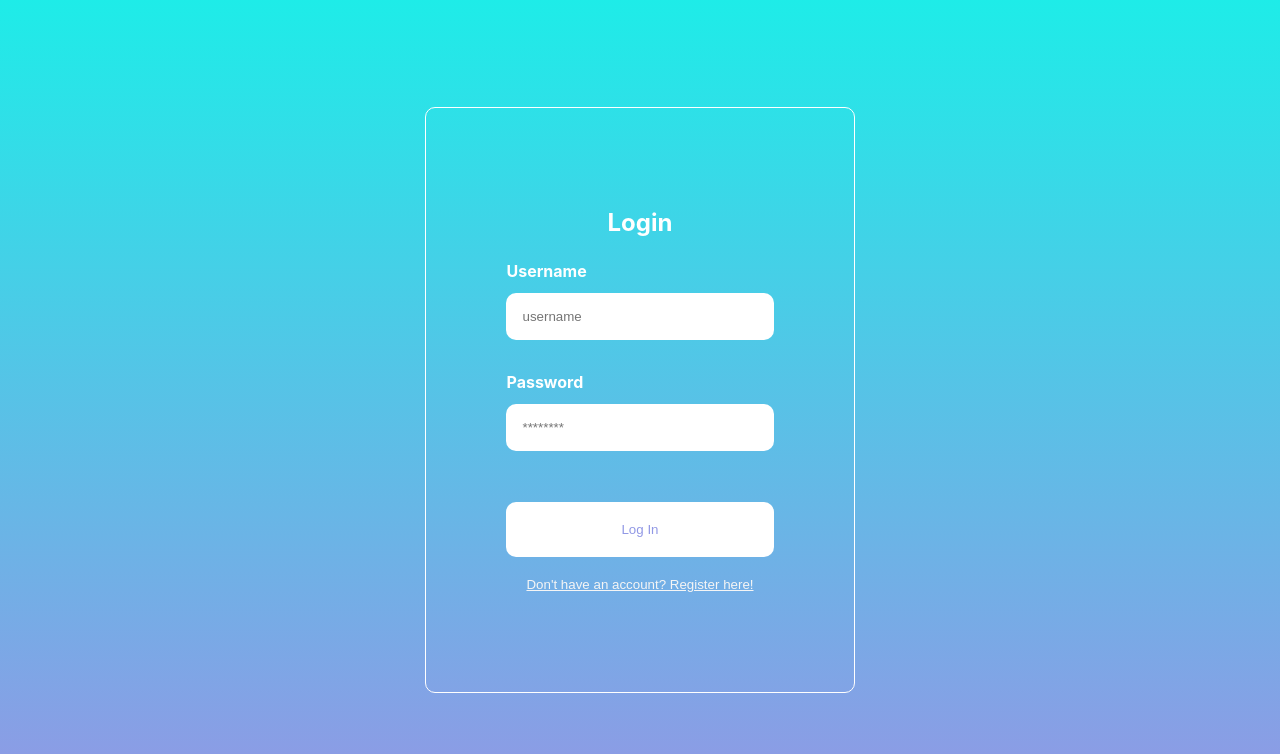
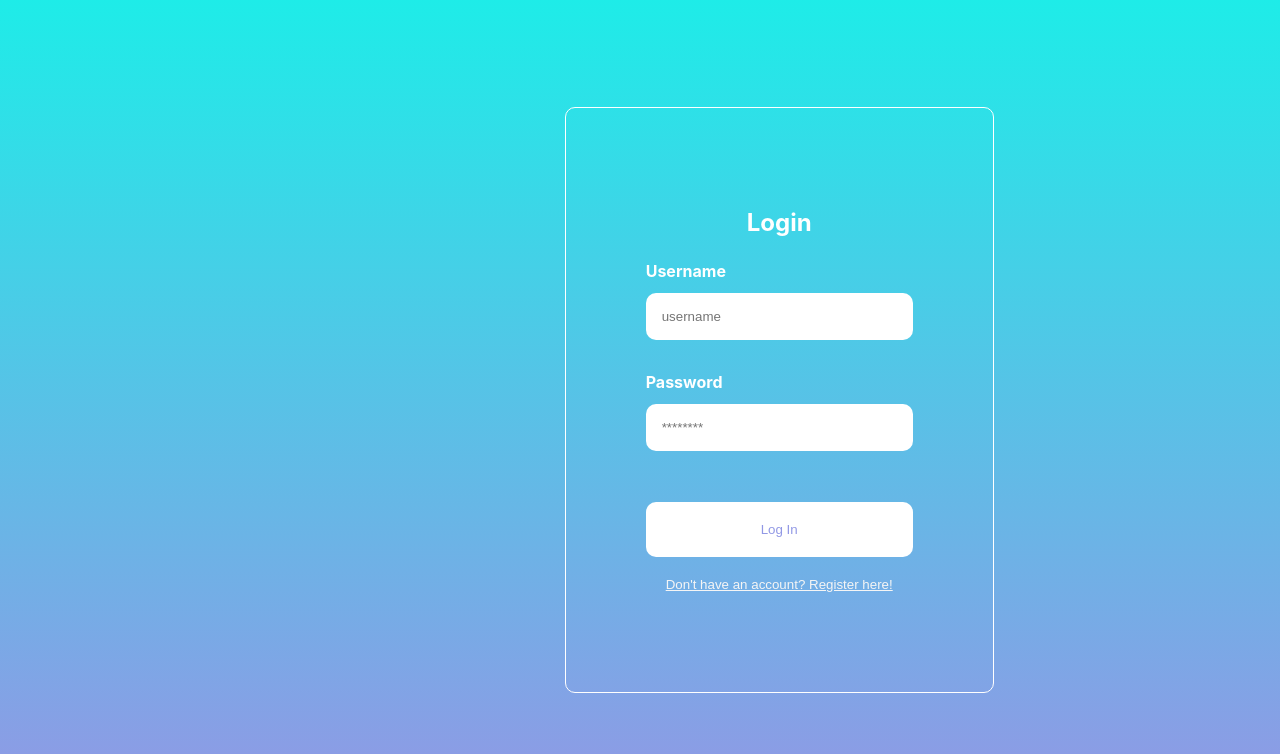
Before and after one commit to tmff/Anthology, a React (Create React App) app in the folder poemfrontend/: page / in a window 1280 px wide. Shown: the top 754 px of the page. Built offline with nearby package versions, Linux system fonts and the light colour scheme.

Commit message:
fix: fixed overlap of 'Anthology' title

```diff
--- a/poemfrontend/src/App.css
+++ b/poemfrontend/src/App.css
@@ -38,7 +38,7 @@
     font-weight: 700;
     text-transform: capitalize;
     font-size: 60px;
-    position: absolute; top:35%; left: 5%; /* position of app title should be centered this way*/
+    position: sticky; top:35%; left: 5%; /* position of app title should be centered this way*/
   }
   .auth-form-container {
     padding: 5rem;
```
